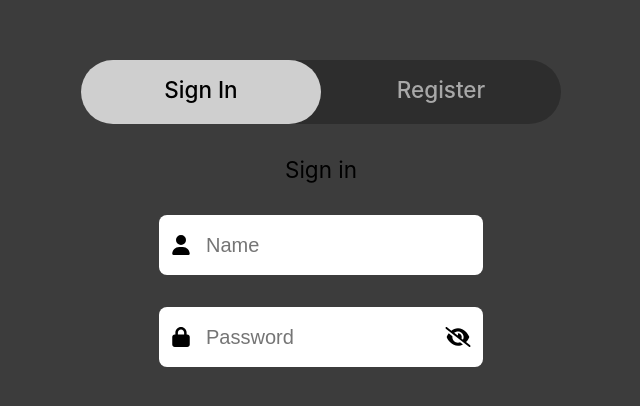
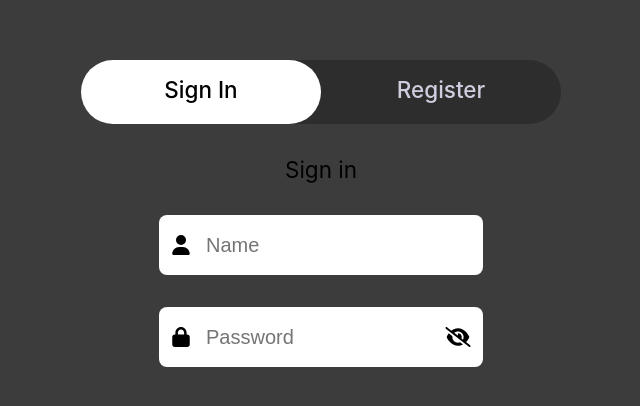
Before and after one commit to therazor113/Dating-next, a Next.js app: page / in a window 1280 px wide. Shown: the part 116-522 px from the top of the page, without its empty margins (319-959 px from the left). Built offline with nearby package versions, Linux system fonts and the light colour scheme.

Commit message:
Created checkboxes to migrate styles into css

```diff
--- a/src/components/pageRefs/homePage/NavPill/index.js
+++ b/src/components/pageRefs/homePage/NavPill/index.js
@@ -7,7 +7,12 @@ const HomeNavPill = ({ navSelect, setNavSelect }) => {
         className={classes.leftNav}
         onClick={() => setNavSelect(0)}
       >
-        <h2 style={navSelect ? {} : { color: 'black' }}>
+        <input
+          type='checkbox'
+          defaultChecked={!navSelect}
+          className={classes.leftCheck}
+        />
+        <h2>
           Sign In
         </h2>
       </div>
@@ -15,14 +20,13 @@ const HomeNavPill = ({ navSelect, setNavSelect }) => {
         className={classes.rightNav}
         onClick={() => setNavSelect(1)}
       >
-        <h2 style={navSelect ? { color: 'black' } : {}}>
-          Register
-        </h2>
+        <input
+          type='checkbox'
+          defaultChecked={navSelect}
+        />
+        <span className={classes.navSelected} />
+        <h2>Register</h2>
       </div>
-      <span
-        className={classes.navSelected}
-        style={navSelect ? { transform: 'translateX(100%)' } : {}}
-      />
   </div>
   )
 }
--- a/src/components/pageRefs/homePage/NavPill/styles.module.scss
+++ b/src/components/pageRefs/homePage/NavPill/styles.module.scss
@@ -9,22 +9,31 @@
     width: 50%;
     height: 100%;
     border-radius: 2rem;
-    background-color: rgba(235, 235, 235, 0.85);
+    background-color: white;
+    transform: translateX(-100%);
     transition: transform 0.3s;
   }
-
   div {
-    z-index: 1;
     display: flex;
     justify-content: center;
     width: 15rem;
     cursor: pointer;
     &:hover h2 {
       transition: color 0.1s;
-      color: rgba(235, 235, 235, 0.90);
+      color: white;
+    }
+    input {
+      display: none;
+      &:checked ~ h2 {
+        color: black;
+      }
+      &:checked + .navSelected {
+        transform: translateX(0);
+      }
     }
     h2 {
-      color: rgba(235, 235, 235, 0.65);
+      z-index: 1;
+      color: rgba(235, 235, 255, 0.85);
       font-weight: 500;
       padding: 1rem;
       user-select: none;
```
